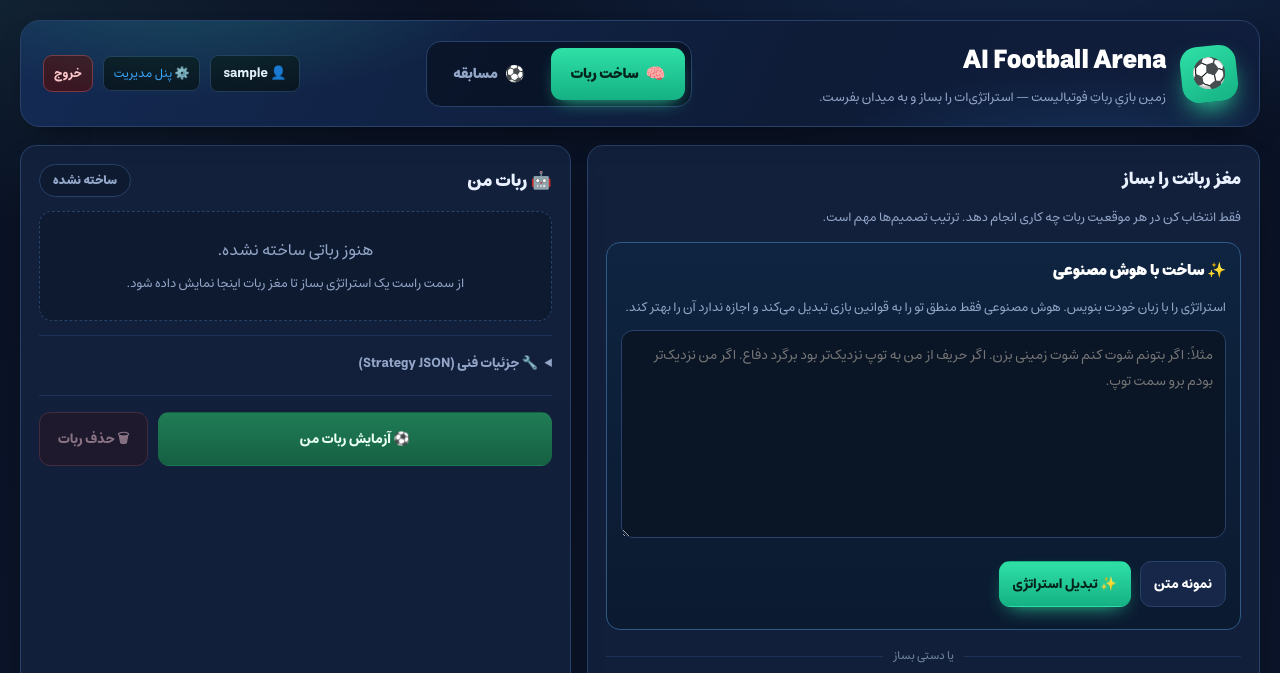
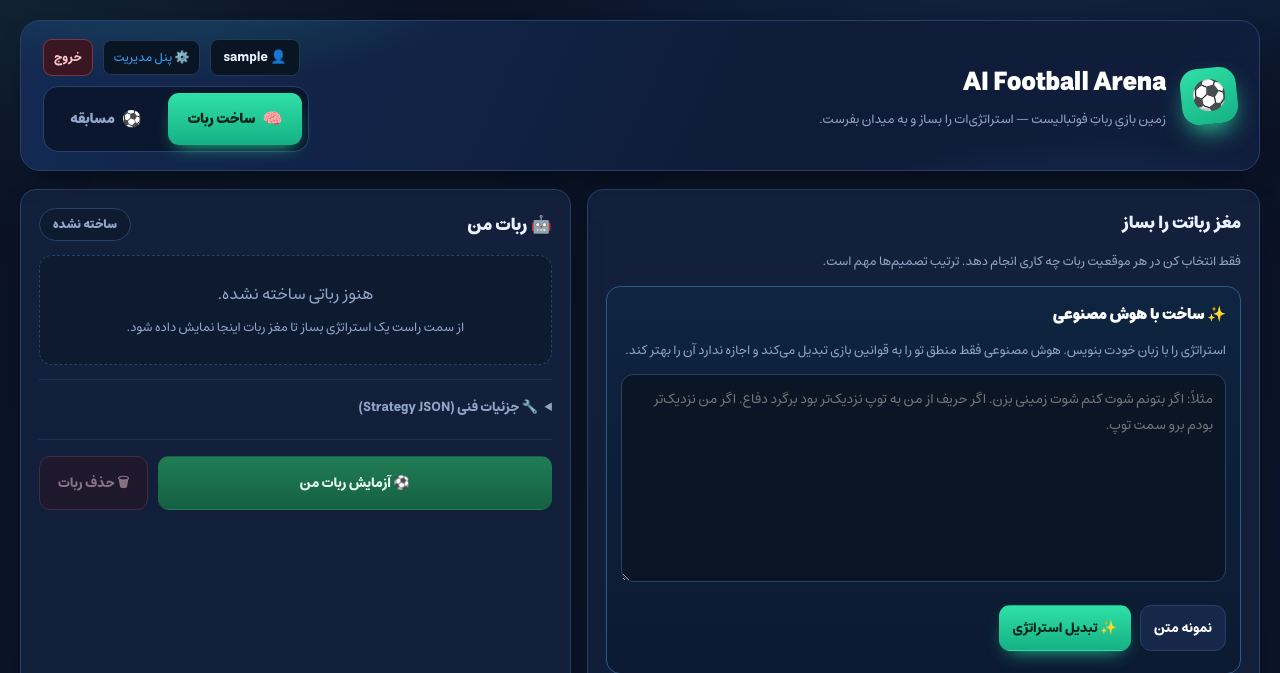
Before and after one commit to PM-2006/headballKarsoogh, a Django app: page / in a window 1280 px wide. Shown: the top 673 px of the page. Run offline with Django 5.2, Linux system fonts and the light colour scheme; the visitor is signed in with stand-in values (Sample User, id 1).

Commit message:
Refactor header layout: Move user bar and navigation into header-controls for improved structure and styling

```diff
--- a/game/static/game/styles.css
+++ b/game/static/game/styles.css
@@ -42,6 +42,7 @@ header:before{content:"";position:absolute;inset:0;pointer-events:none;
 h1{margin:0;font-size:26px;font-weight:900;letter-spacing:-.3px;color:#fff}
 h2{margin:0 0 12px;font-size:17px;font-weight:800;display:flex;align-items:center;gap:8px}
 header p,.muted{color:var(--muted);font-size:12.5px;line-height:1.7}
+.header-controls{display:flex;flex-direction:column;align-items:flex-end;gap:10px;position:relative;z-index:1}
 .nav{display:flex;gap:6px;background:rgba(6,13,26,.6);border:1px solid var(--line);border-radius:15px;padding:6px;position:relative;z-index:1}
 .nav button{background:transparent;border:0;color:var(--muted);padding:12px 20px;border-radius:11px;font-weight:800;font-size:14px;display:flex;align-items:center;gap:7px}
 .nav button:hover{color:#fff;transform:none}
--- a/game/templates/game/index.html
+++ b/game/templates/game/index.html
@@ -17,10 +17,7 @@
       <p>زمین بازیِ رباتِ فوتبالیست — استراتژی‌ات را بساز و به میدان بفرست.</p>
     </div>
   </div>
-  <div class="nav">
-    <button id="builderTab" class="active"><span class="nav-ico">🧠</span> ساخت ربات</button>
-    <button id="arenaTab"><span class="nav-ico">⚽</span> مسابقه</button>
-  </div>
+  <div class="header-controls">
     <div class="user-bar">
       <span class="user-name">👤 {{ request.user.username }}</span>
       {% if request.user.is_staff %}
@@ -30,6 +27,11 @@
         {% csrf_token %}
         <button type="submit" class="mini danger">خروج</button>
       </form>
+    </div>
+    <div class="nav">
+      <button id="builderTab" class="active"><span class="nav-ico">🧠</span> ساخت ربات</button>
+      <button id="arenaTab"><span class="nav-ico">⚽</span> مسابقه</button>
+    </div>
   </div>
 </header>
 {% csrf_token %}
```
Lines whose indentation alone changed are shown as unchanged.
